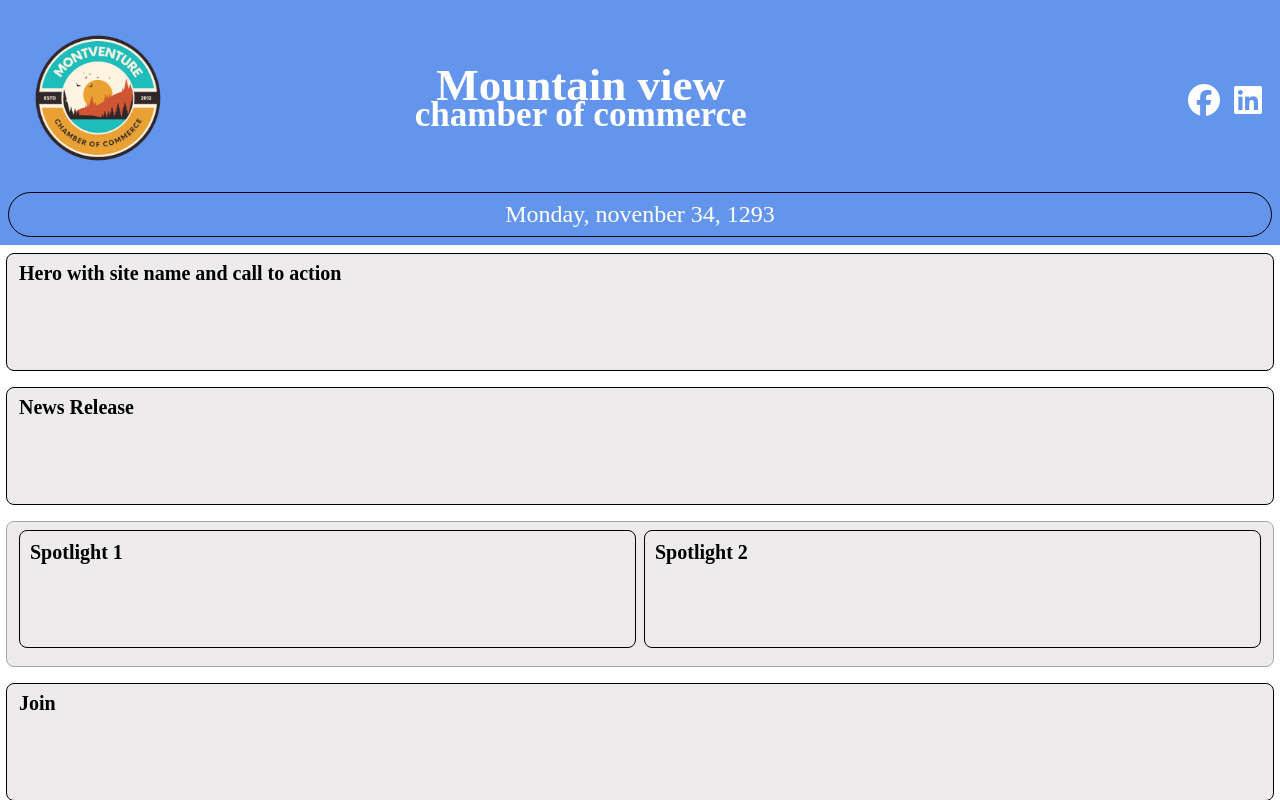
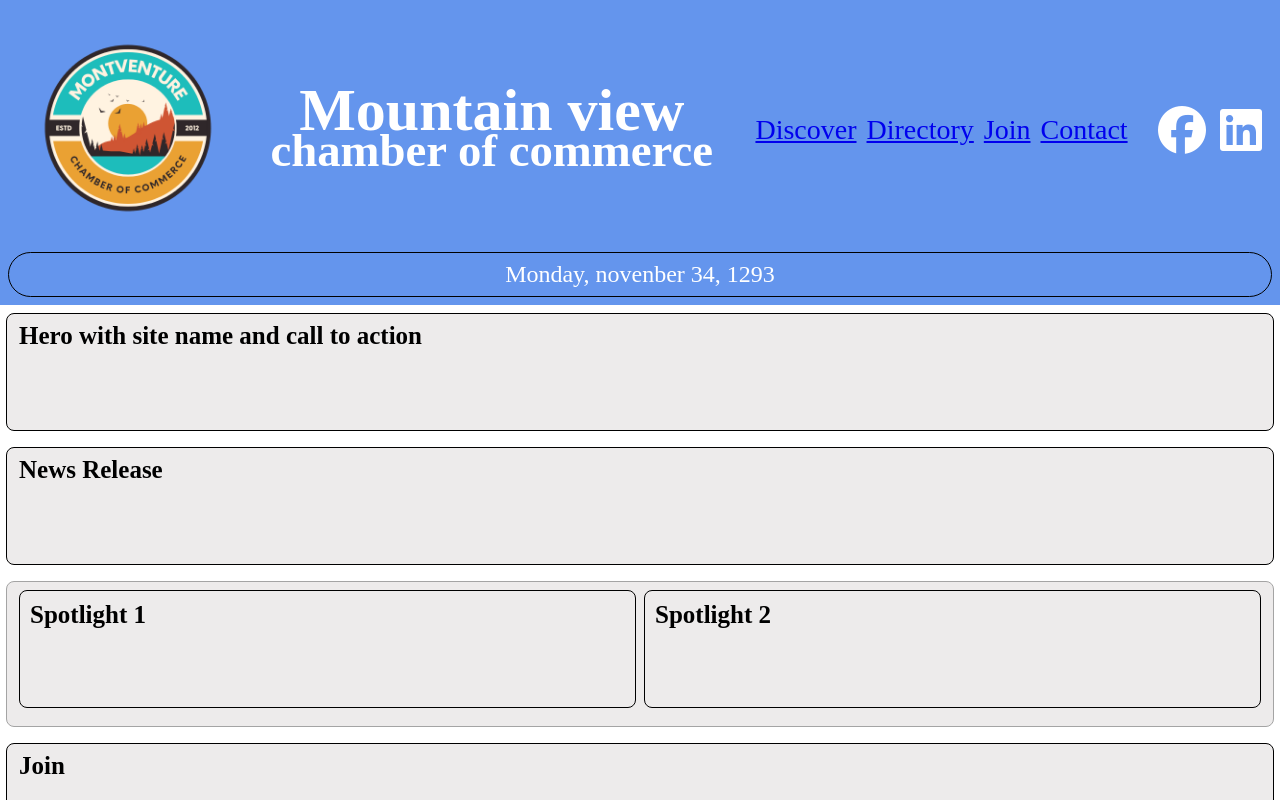
Before and after one commit to sofiagalkina/1st-github-project, a plain HTML site: page chamber/chamber.html in a window 1280 px wide. Shown: the top 800 px of the page. Drawn offline with Linux system fonts and the light colour scheme.

Commit message:
desktop media query added

```diff
--- a/chamber/chamber.html
+++ b/chamber/chamber.html
@@ -8,6 +8,8 @@
     <link rel="stylesheet" href="./css/chamber.css">
     <link rel="shortcut icon" type="image/png" href="./favicon/favicon-16x16.png"/>
     <link rel="stylesheet" media="(min-width:768px)" href="./css/tablet.css">
+    <link rel="stylesheet" media="(min-width:992px)" href="./css/desktop.css">
+
 
 
 
@@ -35,10 +37,10 @@
 
                  <div class="box">
                     <ul>
-                        <li> About </li>
-                        <li> About </li>
-                        <li> About </li>
-                        <li> About </li>
+                        <li> <a href="#" target="_blank">Discover</a> </li>
+                        <li> <a href="#" target="_blank"> Directory</a>  </li>
+                        <li> <a href="#" target="_blank">Join</a> </li>
+                        <li> <a href="#" target="_blank">Contact</a> </li>
 
                     </ul>
 
--- /dev/null
+++ b/chamber/css/desktop.css
@@ -0,0 +1,48 @@
+@media (min-width: 992px) {
+    i {
+        font-size: 3em;
+        margin-right: 10px;
+    }
+
+
+    .nav__logo {
+        width: 240px;
+        height: 240px;
+    }
+
+
+
+    .nav__title--h {
+        font-size: 40px;
+        line-height: 40px;
+        text-align: center;
+    }
+
+    .main-container{
+        font-size: 25px;
+    }
+
+
+    .footer-container > * {
+        font-size: 25px;
+    }
+
+    .box ul {
+        display: flex;
+        visibility: visible;
+        list-style: none;
+        gap: 10px;
+        font-size: 28px;
+        margin: 0 20px;
+    }
+
+    .date {
+        font-weight: 500;
+    }
+
+
+
+
+
+
+}
```
